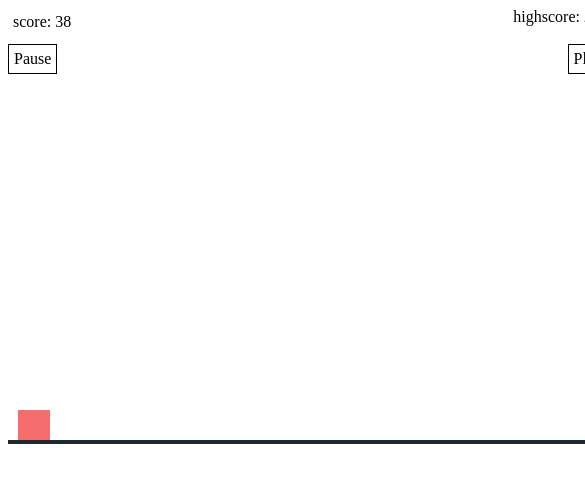
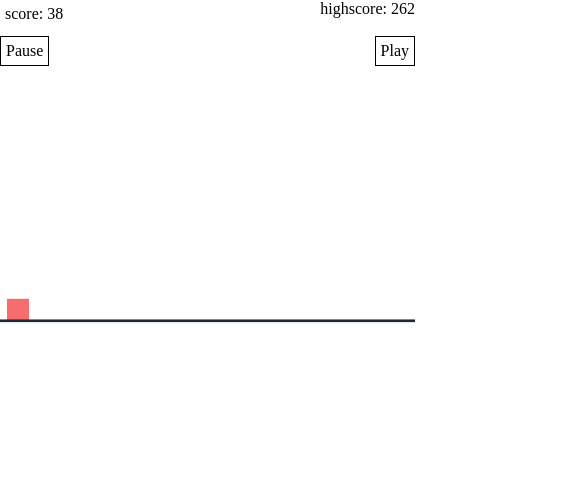
Before and after one commit to bluevine2001/Dino-Js, a plain HTML site: page index.html in a window 390 px wide. Shown: the top 489 px of the page, 585 px wide, since content can reach past the window. Drawn offline with Linux system fonts and the light colour scheme.

Commit message:
écran smartphone v.1

```diff
--- a/script.js
+++ b/script.js
@@ -96,16 +96,16 @@ loop = function () {
   }
   score += 1;
 
-  if (runner.y > 400 - 32 - 32) {
+  if (runner.y > canvas.height - 32 - 32) {
     //sol
     runner.jumping = false;
-    runner.y = 400 - 32 - 32;
+    runner.y = canvas.height - 32 - 32;
     runner.y_velocity = 0;
   }
 
   //dessine
   ctx.fillStyle = "#fff";
-  ctx.fillRect(0, 0, 600, 400);
+  ctx.fillRect(0, 0, canvas.width, canvas.height);
   ctx.fillStyle = "#F66D6D";
   //ctx.beginPath();
   ctx.fillRect(runner.x, runner.y, runner.width, runner.height);
--- a/style.css
+++ b/style.css
@@ -1,3 +1,8 @@
+* {
+  margin: 0;
+  padding: 0;
+}
+
 .wrapper {
   width: 600px;
   margin-left: auto;
@@ -38,3 +43,33 @@
 #highscore {
   float: right;
 }
+
+@media (max-width: 426px) {
+  #canvas {
+    width: 415px;
+  }
+
+  .wrapper {
+    width: 415px;
+  }
+}
+
+@media (max-width: 376px) {
+  #canvas {
+    width: 365px;
+  }
+
+  .wrapper {
+    width: 365px;
+  }
+}
+
+@media (max-width: 321px) {
+  #canvas {
+    width: 310px;
+  }
+
+  .wrapper {
+    width: 310px;
+  }
+}
```
